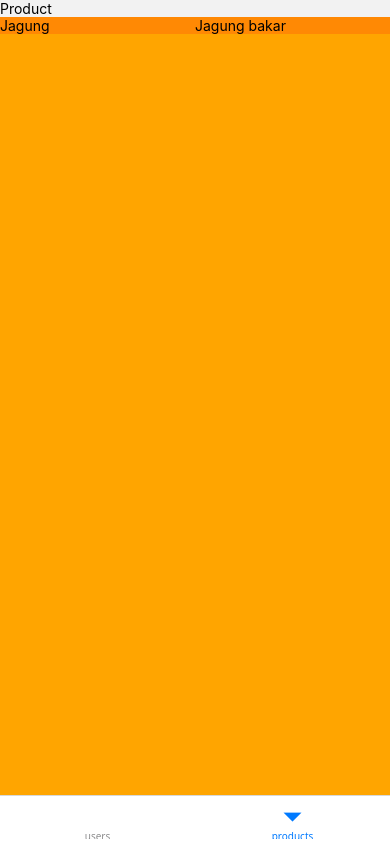
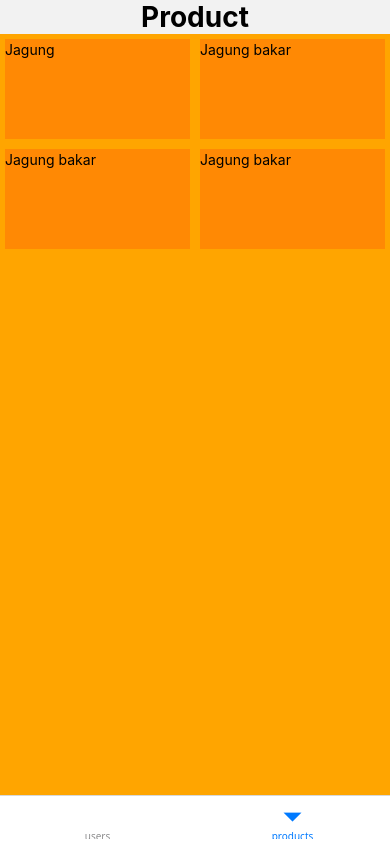
Before and after one commit to MatsRahmat/uas_mobile_react-native, a React Native app: screen /products in a window 390 px wide. Built offline with nearby package versions, Linux system fonts and the light colour scheme; some icons are missing.

Commit message:
fix: showing image on product list

```diff
--- a/pages/ProductList.tsx
+++ b/pages/ProductList.tsx
@@ -18,28 +18,49 @@ const PRODUCTS: ProductType[] = [
     desc: "ini jagung",
     image: "https://example.com"
   },
+  {
+    id: 3,
+    name: "Jagung bakar",
+    price: 15_000,
+    desc: "ini jagung",
+    image: "https://example.com"
+  },
+  {
+    id: 4,
+    name: "Jagung bakar",
+    price: 15_000,
+    desc: "ini jagung",
+    image: "https://example.com"
+  },
 ]
 
 export default function ProductListScreen() {
   return (
     <>
       <View style={[globalStyle.container]}>
-        <Text>
+        <Text style={[globalStyle.header, globalStyle.textCenter]}>
           Product
         </Text>
         <ScrollView style={[{ backgroundColor: "orange" }]}>
           <FlatList numColumns={2} data={PRODUCTS} keyExtractor={(item) => String(item.id)} renderItem={({ item }) => {
             return (
+              <View style={[globalStyle.container, {
+                height: 100,
+                margin: 5
+              }]}>
                 <TouchableOpacity style={[globalStyle.bgOrange, {
-                width: "50%"
+                  height: "100%"
                 }]}>
+                  <View style={{ flex: 1, flexDirection: "column", gap: 2 }}>
                     <View style={{ backgroundColor: "blue" }}>
-                  <Image src={item.image} />
+                      <Image src={"https://encrypted-tbn0.gstatic.com/images?q=tbn:ANd9GcTeirOrdVOt6OI2Rkapn3k9DkDjiFt_MprojQ&s"} />
                     </View>
                     <View>
                       <Text>{item.name}</Text>
                     </View>
+                  </View>
                 </TouchableOpacity>
+              </View>
             )
           }} />
         </ScrollView>
--- a/utils/function.tsx
+++ b/utils/function.tsx
@@ -0,0 +1 @@
+export const getRandom = (max: number, min = 1) => Math.ceil(Math.random() * (max - min) + max);
--- a/utils/styles.tsx
+++ b/utils/styles.tsx
@@ -12,7 +12,7 @@ export const globalStyle = StyleSheet.create({
     alignItems: 'center',
   },
   header: {
-    fontSize: 18,
+    fontSize: 28,
     fontWeight: 700,
   },
   textCenter: {
```
Lines whose indentation alone changed are shown as unchanged.
